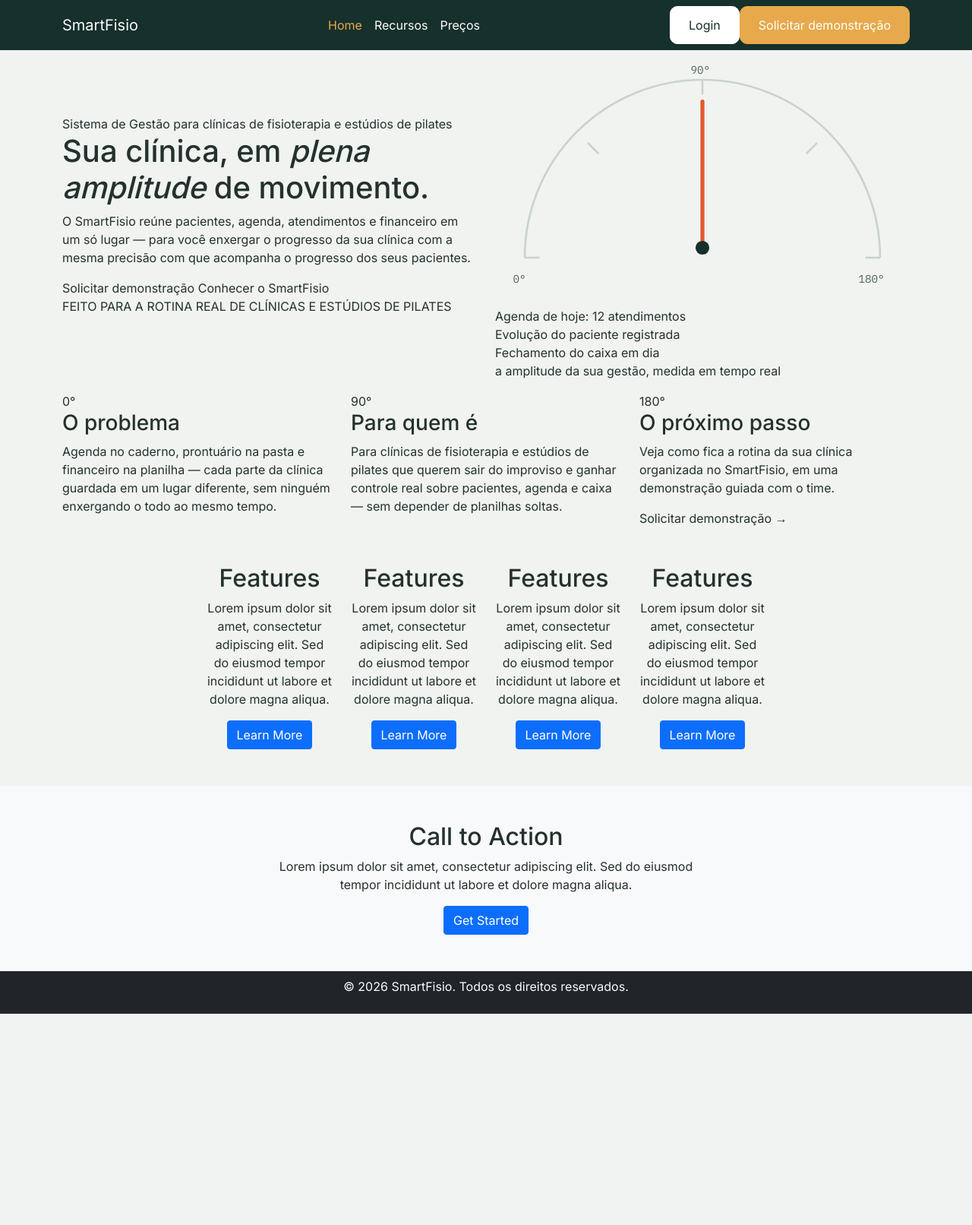
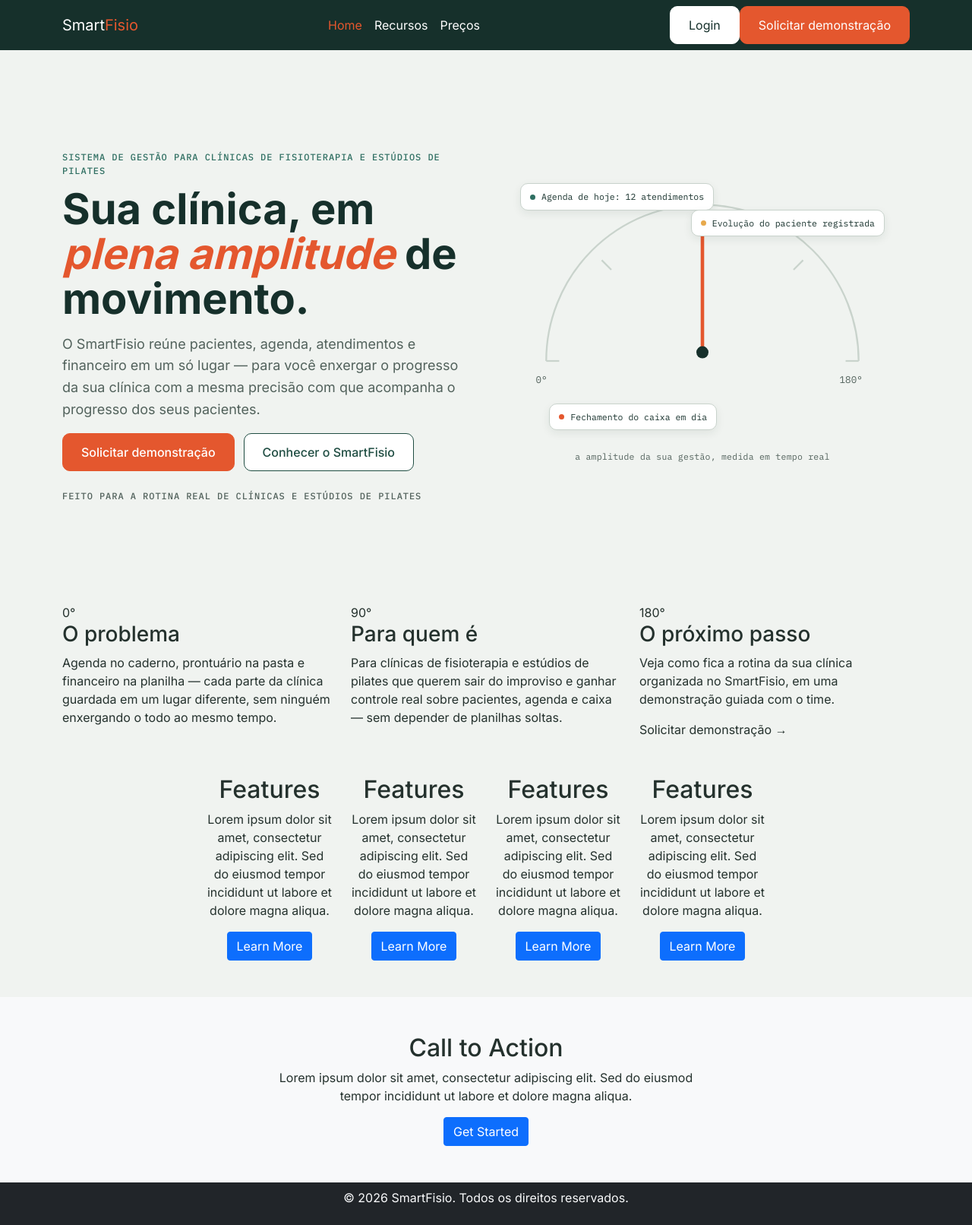
Before and after one commit to jonpaulo007/SmartFisio, a Django app: page / in a window 1280 px wide. Shown: the whole page at 76% size. Before the commit the page ends 1334 px from the top, so only its background shows below. Run offline with Django 4.2, Linux system fonts and the light colour scheme.

Commit message:
feat: cria hero e organiza estilos da landing page

```diff
--- a/static/css/base.css
+++ b/static/css/base.css
@@ -1,37 +1,29 @@
 :root {
-    /* BACKGROUND */
+
     --color-bg: #F0F3F0;
 
-    /* SURFACE */
     --color-surface: #E6ECE7;
     --color-white: #FFFFFF;
 
-    /* PRIMARY */
     --color-primary: #16302B;
     --color-primary-light: #2F6F62;
     --color-primary-dark: #1F4D42;
 
-    /* ACCENT */
     --color-accent: #E7A94C;
 
-    /* TEXT */
     --color-text: #24312D;
     --color-text-secondary: #52625C;
 
-    /* BORDER */
     --color-border: #C9D3CC;
 
-    /* STATUS */
     --color-success: #2E7D5B;
     --color-warning: #D99A2B;
     --color-danger: #E4572E;
     --color-info: #3B82A0;
 
-    /* TYPOGRAPHY */
     --font-primary: 'Inter', sans-serif;
     --font-mono: 'IBM Plex Mono', monospace;
 
-    /* SPACING */
     --space-1: 4px;
     --space-2: 8px;
     --space-3: 12px;
@@ -43,21 +35,21 @@
     --space-9: 80px;
     --space-10: 96px;
 
-    /* RADIUS */
     --radius-sm: 6px;
     --radius-md: 10px;
     --radius-lg: 16px;
     --radius-xl: 24px;
     --radius-full: 999px;
 
-    /* SHADOWS */
     --shadow-sm: 0 1px 2px rgba(22, 48, 43, 0.05);
     --shadow-md: 0 4px 12px rgba(22, 48, 43, 0.08);
     --shadow-lg: 0 12px 32px rgba(22, 48, 43, 0.12);
 
-    /* LAYOUT */
+    --transition-fast: 0.2s ease;
+
     --container-max-width: 1200px;
 }
+
 *,
 *::before,
 *::after {
@@ -81,48 +73,287 @@
     height: auto;
 }
 
+
+/* =========================
+   NAVBAR
+========================= */
+
 .smart-navbar {
     background-color: var(--color-primary);
 }
 
+.smart-navbar .navbar-brand {
+    color: var(--color-white);
+}
+
+.smart-navbar .nameLogo {
+    color: var(--color-danger);
+}
+
 .smart-navbar .nav-link {
     color: var(--color-white);
-    transition: color 0.2s ease;
+    transition: color var(--transition-fast);
 }
 
 .smart-navbar .nav-link:hover {
-    color: var(--color-accent);
+    color: var(--color-danger);
 }
 
 .smart-navbar .nav-link.active {
-    color: var(--color-accent);
+    color: var(--color-danger);
 }
 
+/* Navbar*/
 .smart-btn-login {
     color: var(--color-primary);
+    background-color: var(--color-white);
+    border: 1px solid var(--color-white);
     border-radius: var(--radius-md);
     padding: var(--space-3) var(--space-5);
-    background-color: var(--color-white);
-    border: 1px solid var(--color-white);
-    transition: all 0.2s ease;
+    transition:
+        background-color var(--transition-fast),
+        color var(--transition-fast),
+        border-color var(--transition-fast);
 }
 
 .smart-btn-login:hover {
-    color: var(--color-primary);
-    background-color: var(--color-surface);
+    color: var(--color-white);
+    background-color: var(--color-danger);
+    border-color: var(--color-danger);
 }
 
 .smart-btn-primary {
     color: var(--color-white);
-    background-color: var(--color-accent);
-    border: 1px solid var(--color-accent);
+    background-color: var(--color-danger);
+    border: 1px solid var(--color-danger);
+    border-radius: var(--radius-md);
     padding: var(--space-3) var(--space-5);
-    border-radius: var(--radius-md);
-    transition: all 0.2s ease;
+    transition:
+        background-color var(--transition-fast),
+        color var(--transition-fast),
+        border-color var(--transition-fast);
 }
 
 .smart-btn-primary:hover {
+    color: var(--color-danger);
+    background-color: var(--color-white);
+    border-color: var(--color-danger);
+}
+
+/*HERO */
+.smart-hero {
+    min-height: auto;
+    padding: var(--space-7) 0;
+}
+
+/* HERO — TYPOGRAPHY */
+
+.smart-hero .eyebrow {
+    display: block;
+    font-family: var(--font-mono);
+    font-size: 0.75rem;
+    font-weight: 500;
+    color: var(--color-primary-light);
+    letter-spacing: 0.08em;
+    text-transform: uppercase;
+    margin-bottom: var(--space-3);
+}
+
+.smart-hero h1 {
+    font-family: var(--font-primary);
+    font-size: 3.5rem;
+    font-weight: 700;
+    line-height: 1.05;
+    color: var(--color-primary);
+    margin: 0 0 var(--space-4);
+}
+
+.smart-hero h1 em {
+    color: var(--color-danger);
+    font-style: italic;
+    font-weight: 700;
+}
+
+.smart-hero .lead-copy {
+    color: var(--color-text-secondary);
+    font-size: 1.125rem;
+    line-height: 1.6;
+    max-width: 550px;
+    margin: 0 0 var(--space-4);
+}
+
+.smart-hero .microtrust {
+    display: block;
+    font-family: var(--font-mono);
+    font-size: 0.75rem;
+    font-weight: 500;
+    color: var(--color-text-secondary);
+    letter-spacing: 0.08em;
+    text-transform: uppercase;
+    margin-top: var(--space-4);
+    margin-bottom: 0;
+}
+
+
+/* HERO — CTA */
+
+.smart-hero .cta-row {
+    display: flex;
+    align-items: center;
+    gap: var(--space-3);
+    flex-wrap: wrap;
+    margin-bottom: var(--space-5);
+}
+
+.smart-hero .btn-primary-cta {
+    background-color: var(--color-danger);
     color: var(--color-white);
-    background-color: var(--color-primary-light);
-    border-color: var(--color-primary-light);
+    border: 1px solid var(--color-danger);
+    border-radius: var(--radius-md);
+    padding: var(--space-3) var(--space-5);
+    font-weight: 500;
+    transition:
+        background-color var(--transition-fast),
+        color var(--transition-fast),
+        border-color var(--transition-fast);
 }
+
+.smart-hero .btn-primary-cta:hover {
+    background-color: var(--color-white);
+    color: var(--color-danger);
+    border-color: var(--color-danger);
+}
+
+.smart-hero .btn-secondary-cta {
+    background-color: var(--color-white);
+    color: var(--color-primary-dark);
+    border: 1px solid var(--color-primary-dark);
+    border-radius: var(--radius-md);
+    padding: var(--space-3) var(--space-5);
+    font-weight: 500;
+    transition:
+        background-color var(--transition-fast),
+        color var(--transition-fast),
+        border-color var(--transition-fast);
+}
+
+.smart-hero .btn-secondary-cta:hover {
+    background-color: var(--color-primary-dark);
+    color: var(--color-white);
+    border-color: var(--color-primary-dark);
+}
+
+
+/* HERO — DIAL */
+
+.dial-wrap {
+    position: relative;
+    width: 100%;
+    max-width: 480px;
+    margin: 0 auto;
+    aspect-ratio: 1 / 0.72;
+}
+
+.dial-caption {
+    font-family: var(--font-mono);
+    font-size: 0.72rem;
+    color: var(--color-text-secondary);
+    text-align: center;
+    margin-top: var(--space-3);
+    letter-spacing: 0.02em;
+}
+
+
+/* HERO — FLOATING CARDS */
+
+.float-card {
+    position: absolute;
+    display: flex;
+    align-items: center;
+    gap: var(--space-2);
+
+    background: var(--color-white);
+    border: 1px solid var(--color-border);
+    border-radius: var(--radius-md);
+
+    padding: var(--space-2) var(--space-3);
+
+    font-family: var(--font-mono);
+    font-size: 0.72rem;
+    color: var(--color-primary);
+
+    box-shadow: var(--shadow-md);
+}
+
+.float-card .dot {
+    width: 7px;
+    height: 7px;
+    border-radius: var(--radius-full);
+}
+
+.fc-1 {
+    top: 2%;
+    left: 0%;
+}
+
+.fc-1 .dot {
+    background: var(--color-primary-light);
+}
+
+.fc-2 {
+    top: 12%;
+    right: 0%;
+}
+
+.fc-2 .dot {
+    background: var(--color-accent);
+}
+
+.fc-3 {
+    bottom: 4%;
+    left: 8%;
+}
+
+.fc-3 .dot {
+    background: var(--color-danger);
+}
+
+
+/* RESPONSIVE — MOBILE */
+
+@media (max-width: 767px) {
+
+    .smart-hero {
+        min-height: auto;
+        padding: var(--space-7) 0;
+    }
+
+    .smart-hero h1 {
+        font-size: 2.4rem;
+    }
+
+    .dial-wrap {
+        max-width: 420px;
+    }
+}
+
+
+/* RESPONSIVE — DESKTOP */
+
+@media (min-width: 768px) {
+
+    .smart-hero {
+        min-height: calc(100vh - 72px);
+        padding: var(--space-9) 0;
+        display: flex;
+        align-items: center;
+    }
+
+    .smart-hero h1 {
+        font-size: 3.5rem;
+    }
+
+    .dial-wrap {
+        max-width: 480px;
+    }
+}
--- a/templates/components/landing/hero.html
+++ b/templates/components/landing/hero.html
@@ -1,4 +1,4 @@
-<section id="hero">
+<section id="hero" class="smart-hero">
     <div class="container">
 
         <div class="row align-items-center">
--- a/templates/components/layout/navbar.html
+++ b/templates/components/layout/navbar.html
@@ -1,6 +1,6 @@
 <nav class="navbar smart-navbar">
     <div class="container">
-        <a class="navbar-brand text-light" href="#">SmartFisio</a>
+        <a class="navbar-brand" href="#">Smart<span class="nameLogo">Fisio</span></a>
         <div class="align-items-center d-flex">
             <ul class="navbar-nav d-flex flex-row ">
                 <li class="nav-item me-3">
```
